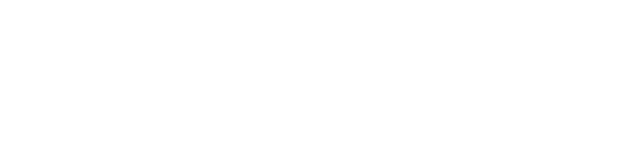
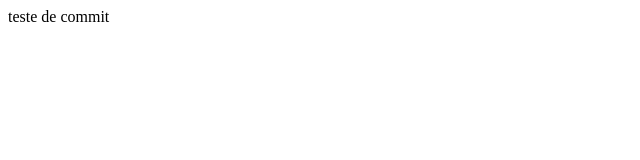
Before and after one commit to brunosoharagit/bootcamp-dio-ecmascript6, a plain HTML site: page 03/index.html in a window 1280 px wide. Shown: the whole page, without its empty margins (0-640 px from the left). Drawn offline with Linux system fonts and the light colour scheme.

Commit message:
commit at 03/index.html

```diff
--- a/03/index.html
+++ b/03/index.html
@@ -6,7 +6,7 @@
         <title>Document</title>
     </head>
     <body>
-
+        teste de commit
 
 
     </body>
```
